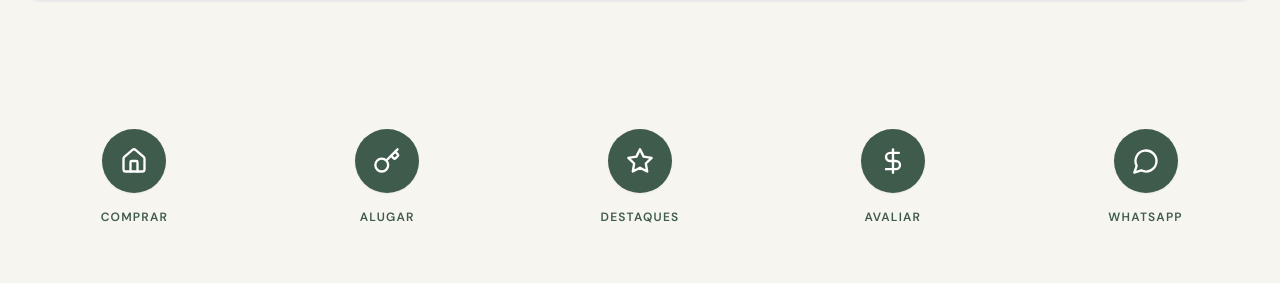
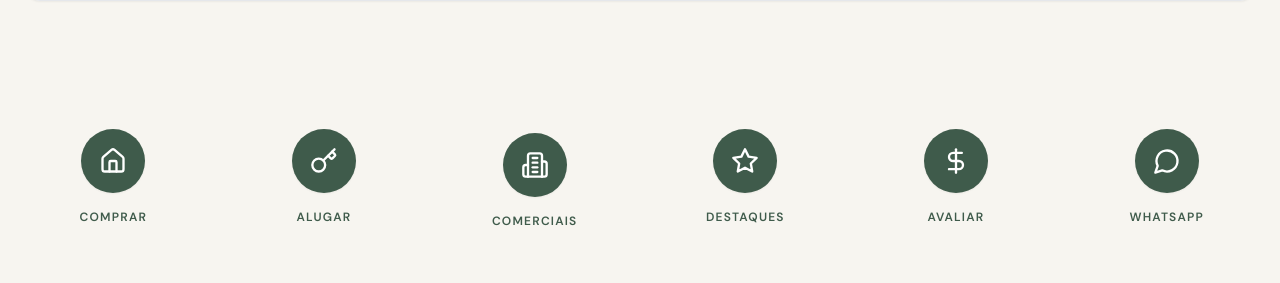
Before and after one commit to rhom09/yantra-imoveis, a Next.js app: page / in a window 1280 px wide. Shown: the part 1140-1423 px from the top of the page. Built offline with nearby package versions, Linux system fonts and the light colour scheme.

Commit message:
chore: update project visualization graphs and documentation reports

```diff
--- a/app/globals.css
+++ b/app/globals.css
@@ -5,6 +5,14 @@
 @tailwind utilities;
 
 @layer base {
+  html {
+    scroll-behavior: smooth;
+  }
+  @media (prefers-reduced-motion: reduce) {
+    html {
+      scroll-behavior: auto;
+    }
+  }
   body {
     @apply bg-off-white text-verde-escuro font-sans;
   }
--- /dev/null
+++ b/components/home/ComerciaisMenu.tsx
@@ -0,0 +1,75 @@
+'use client';
+
+import { useState, useRef, useEffect } from 'react';
+import Link from 'next/link';
+import { Building2 } from 'lucide-react';
+
+export default function ComerciaisMenu() {
+  const [isOpen, setIsOpen] = useState(false);
+  const menuRef = useRef<HTMLDivElement>(null);
+  const buttonRef = useRef<HTMLButtonElement>(null);
+
+  useEffect(() => {
+    const handleClickOutside = (event: MouseEvent) => {
+      if (menuRef.current && !menuRef.current.contains(event.target as Node) &&
+          buttonRef.current && !buttonRef.current.contains(event.target as Node)) {
+        setIsOpen(false);
+      }
+    };
+
+    const handleKeyDown = (event: KeyboardEvent) => {
+      if (event.key === 'Escape') {
+        setIsOpen(false);
+        buttonRef.current?.focus();
+      }
+    };
+
+    if (isOpen) {
+      document.addEventListener('mousedown', handleClickOutside);
+      document.addEventListener('keydown', handleKeyDown);
+    }
+    return () => {
+      document.removeEventListener('mousedown', handleClickOutside);
+      document.removeEventListener('keydown', handleKeyDown);
+    };
+  }, [isOpen]);
+
+  return (
+    <div className="relative" ref={menuRef}>
+      <button
+        ref={buttonRef}
+        onClick={() => setIsOpen(!isOpen)}
+        aria-haspopup="true"
+        aria-expanded={isOpen}
+        aria-label="Opções para imóveis comerciais"
+        className="flex flex-col items-center gap-4 group cursor-pointer focus:outline-none focus:ring-2 focus:ring-dourado rounded-xl p-1"
+      >
+        <div className="w-16 h-16 rounded-full bg-verde-escuro flex items-center justify-center text-white group-hover:bg-dourado group-hover:scale-110 transition-all duration-300 shadow-sm">
+          <Building2 size={28} />
+        </div>
+        <span className="text-xs font-semibold tracking-widest text-verde-escuro uppercase">
+          COMERCIAIS
+        </span>
+      </button>
+
+      {isOpen && (
+        <div className="absolute top-full left-1/2 -translate-x-1/2 mt-3 w-48 bg-white border border-border-yantra rounded-xl shadow-lg py-2 z-50 flex flex-col">
+          <Link
+            href="/comprar?tipo=comercial"
+            onClick={() => setIsOpen(false)}
+            className="px-4 py-2.5 text-xs font-sans font-medium text-verde-escuro hover:bg-off-white hover:text-dourado transition-colors text-center focus:outline-none focus:bg-off-white focus:text-dourado"
+          >
+            Para comprar
+          </Link>
+          <Link
+            href="/alugar?tipo=comercial"
+            onClick={() => setIsOpen(false)}
+            className="px-4 py-2.5 text-xs font-sans font-medium text-verde-escuro hover:bg-off-white hover:text-dourado transition-colors text-center focus:outline-none focus:bg-off-white focus:text-dourado border-t border-border-yantra/40"
+          >
+            Para alugar
+          </Link>
+        </div>
+      )}
+    </div>
+  );
+}
--- a/components/home/FeaturedProperties.tsx
+++ b/components/home/FeaturedProperties.tsx
@@ -5,7 +5,7 @@ export default function FeaturedProperties() {
   const featured = MOCK_IMOVEIS.filter(i => i.destaque).slice(0, 4);
 
   return (
-    <section className="py-20 bg-white">
+    <section id="destaques" className="py-20 bg-white scroll-mt-20">
       <div className="container mx-auto px-6">
         <div className="flex items-center justify-between mb-10">
           <div>
--- a/components/home/QuickCategories.tsx
+++ b/components/home/QuickCategories.tsx
@@ -1,28 +1,50 @@
-import { Home, Key, Star, Building2, DollarSign, MessageCircle } from 'lucide-react';
+import { Home, Key, Star, DollarSign, MessageCircle, LucideIcon } from 'lucide-react';
+import Link from 'next/link';
+import { gerarLinkWhatsApp } from '@/lib/whatsapp';
+import ComerciaisMenu from './ComerciaisMenu';
 
-const categories = [
-  { name: "COMPRAR", icon: Home },
-  { name: "ALUGAR", icon: Key },
-  { name: "DESTAQUES", icon: Star },
-  { name: "AVALIAR", icon: DollarSign },
-  { name: "WHATSAPP", icon: MessageCircle },
+interface CategoryItem {
+  name: string;
+  icon?: LucideIcon;
+  href?: string;
+  isCustom?: boolean;
+}
+
+const categories: CategoryItem[] = [
+  { name: "COMPRAR", icon: Home, href: "/comprar" },
+  { name: "ALUGAR", icon: Key, href: "/alugar" },
+  { name: "COMERCIAIS", isCustom: true },
+  { name: "DESTAQUES", icon: Star, href: "/#destaques" },
+  { name: "AVALIAR", icon: DollarSign, href: "/contato" },
+  { name: "WHATSAPP", icon: MessageCircle, href: gerarLinkWhatsApp() },
 ];
 
 export default function QuickCategories() {
   return (
     <section className="py-16 bg-off-white">
       <div className="container mx-auto px-6">
-        <div className="grid grid-cols-2 md:grid-cols-3 lg:grid-cols-5 gap-8 justify-items-center">
-          {categories.map((cat) => (
-            <div key={cat.name} className="flex flex-col items-center gap-4 group cursor-pointer">
-              <div className="w-16 h-16 rounded-full bg-verde-escuro flex items-center justify-center text-white group-hover:bg-dourado group-hover:scale-110 transition-all duration-300 shadow-sm">
-                <cat.icon size={28} />
-              </div>
-              <span className="text-xs font-semibold tracking-widest text-verde-escuro uppercase">
-                {cat.name}
-              </span>
-            </div>
-          ))}
+        <div className="grid grid-cols-2 md:grid-cols-3 lg:grid-cols-6 gap-8 justify-items-center items-start">
+          {categories.map((cat) => {
+            if (cat.isCustom && cat.name === "COMERCIAIS") {
+              return <ComerciaisMenu key={cat.name} />;
+            }
+
+            const Icon = cat.icon!;
+            return (
+              <Link
+                key={cat.name}
+                href={cat.href!}
+                className="flex flex-col items-center gap-4 group cursor-pointer"
+              >
+                <div className="w-16 h-16 rounded-full bg-verde-escuro flex items-center justify-center text-white group-hover:bg-dourado group-hover:scale-110 transition-all duration-300 shadow-sm">
+                  <Icon size={28} />
+                </div>
+                <span className="text-xs font-semibold tracking-widest text-verde-escuro uppercase">
+                  {cat.name}
+                </span>
+              </Link>
+            );
+          })}
         </div>
       </div>
     </section>
--- a/components/imoveis/PropertySpecs.tsx
+++ b/components/imoveis/PropertySpecs.tsx
@@ -1,37 +1,33 @@
-import { Bed, Bath, Car, Maximize2 } from 'lucide-react';
+import { Bed, Bath, Car, Maximize2, LucideIcon } from 'lucide-react';
 import { Imovel } from '@/types/imovel';
+import { getSpecs } from '@/lib/imoveis';
+
+const iconMap: Record<string, LucideIcon> = {
+  Bed,
+  Bath,
+  Car,
+  Maximize2,
+};
 
 export default function PropertySpecs({ imovel }: { imovel: Imovel }) {
+  const specs = getSpecs(imovel);
+
+  if (specs.length === 0) return null;
+
   return (
-    <div className="grid grid-cols-2 md:grid-cols-4 gap-6 py-8 border-y border-border">
-      <div className="flex items-center gap-3">
-        <Bed className="text-dourado" />
-        <div>
-          <p className="text-xs text-verde-salvia uppercase">Quartos</p>
-          <p className="font-semibold">{imovel.quartos}</p>
-        </div>
-      </div>
-      <div className="flex items-center gap-3">
-        <Bath className="text-dourado" />
-        <div>
-          <p className="text-xs text-verde-salvia uppercase">Banheiros</p>
-          <p className="font-semibold">{imovel.banheiros}</p>
-        </div>
-      </div>
-      <div className="flex items-center gap-3">
-        <Car className="text-dourado" />
-        <div>
-          <p className="text-xs text-verde-salvia uppercase">Vagas</p>
-          <p className="font-semibold">{imovel.vagas}</p>
-        </div>
-      </div>
-      <div className="flex items-center gap-3">
-        <Maximize2 className="text-dourado" />
-        <div>
-          <p className="text-xs text-verde-salvia uppercase">Área</p>
-          <p className="font-semibold">{imovel.areaPrivativa}m²</p>
-        </div>
-      </div>
+    <div className={`grid grid-cols-2 ${specs.length <= 2 ? 'md:grid-cols-2' : 'md:grid-cols-4'} gap-6 py-8 border-y border-border`}>
+      {specs.map((spec, index) => {
+        const Icon = iconMap[spec.icon];
+        return (
+          <div key={index} className="flex items-center gap-3">
+            {Icon && <Icon className="text-dourado" />}
+            <div>
+              <p className="text-xs text-verde-salvia uppercase">{spec.label}</p>
+              <p className="font-semibold">{spec.value}</p>
+            </div>
+          </div>
+        );
+      })}
     </div>
   );
 }
--- /dev/null
+++ b/lib/imoveis.ts
@@ -0,0 +1,33 @@
+import { Imovel } from '@/types/imovel';
+
+export interface Spec {
+  label: string;
+  value: string | number;
+  icon: string;
+}
+
+export function getSpecs(imovel: Imovel): Spec[] {
+  const specs: Spec[] = [];
+
+  // Quartos: Ocultar se valor for 0 ou tipo for comercial
+  if (imovel.quartos > 0 && imovel.tipoImovel !== 'comercial') {
+    specs.push({ label: 'Quartos', value: imovel.quartos, icon: 'Bed' });
+  }
+
+  // Banheiros: Ocultar se 0
+  if (imovel.banheiros > 0) {
+    specs.push({ label: 'Banheiros', value: imovel.banheiros, icon: 'Bath' });
+  }
+
+  // Vagas: Ocultar se 0
+  if (imovel.vagas > 0) {
+    specs.push({ label: 'Vagas', value: imovel.vagas, icon: 'Car' });
+  }
+
+  // Área Privativa: Ocultar se 0
+  if (imovel.areaPrivativa > 0) {
+    specs.push({ label: 'Área', value: `${imovel.areaPrivativa}m²`, icon: 'Maximize2' });
+  }
+
+  return specs;
+}
```
Also changed, not shown: graphify-out/GRAPH_REPORT.md (+2 -2 lines), graphify-out/cache/stat-index.json (+1 -1 lines), graphify-out/graph.html (+1 -1 lines), graphify-out/graph.json, graphify-out/manifest.json, 1 other file (tests, documents, lock files or other folders).
